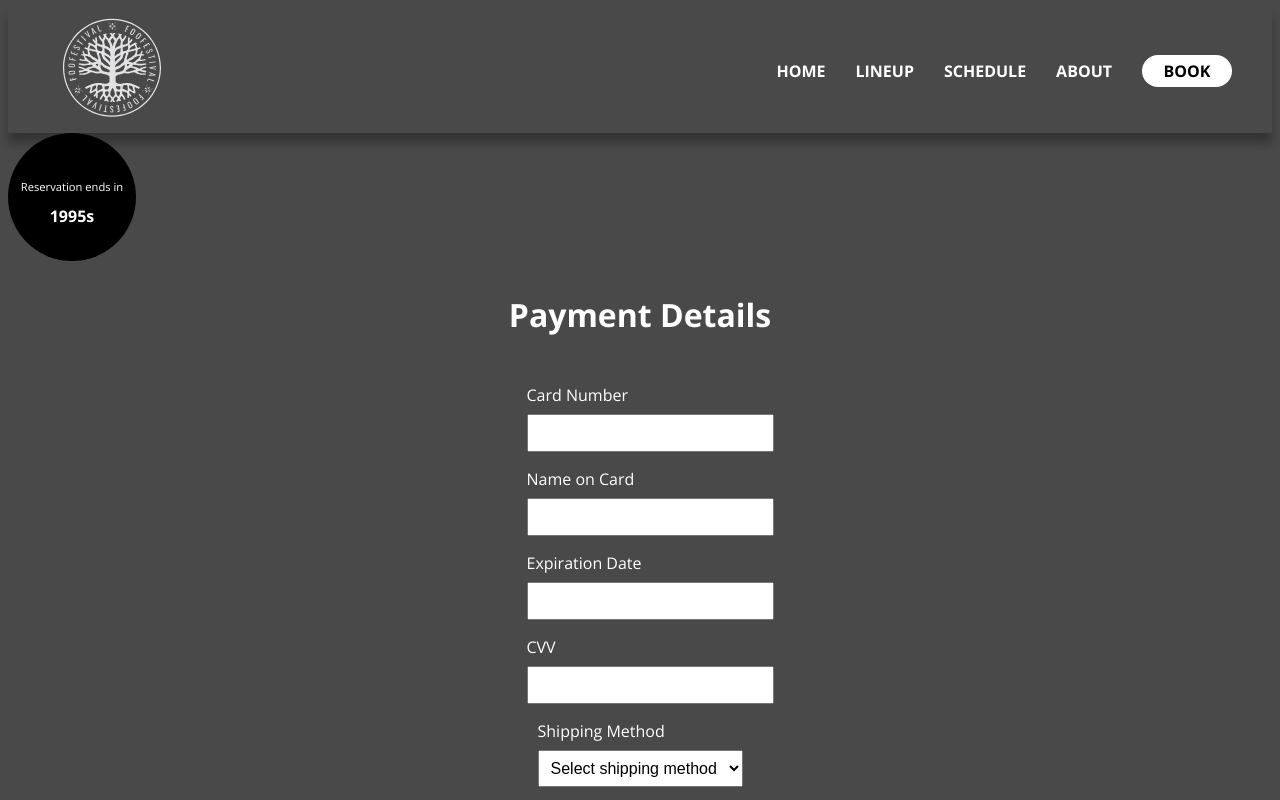
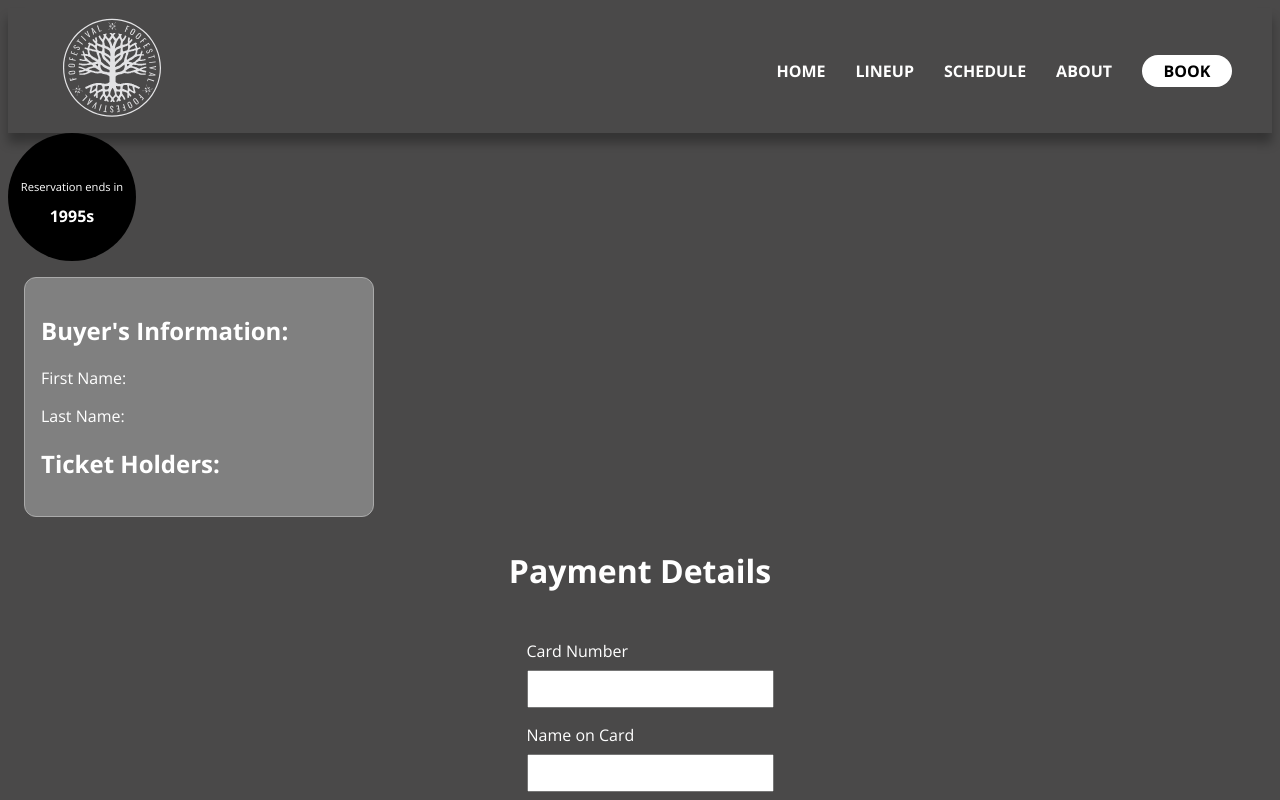
Before and after one commit to tombill143/foofest, a Next.js app: page /booking/payment in a window 1280 px wide. Shown: the top 800 px of the page. Built offline with nearby package versions, Linux system fonts and the light colour scheme.

Commit message:
sorted ticketHolders appearing in payment page.

```diff
--- a/src/pages/booking/payment.js
+++ b/src/pages/booking/payment.js
@@ -43,7 +43,7 @@ const Payment = () => {
       numTickets,
       numberOf2ManTents,
       numberOf3ManTents,
-      ticketHolder,
+      ticketHolderInfo,
       tickettype,
       shippingMethod,
     } = router.query;
@@ -61,7 +61,7 @@ const Payment = () => {
       numberOf2ManTents: numberOf2ManTents || "",
       numberOf3ManTents: numberOf3ManTents || "",
       tickettype: tickettype || "",
-      ticketHolder: ticketHolder || [],
+      ticketHolder: ticketHolderInfo ? JSON.parse(ticketHolderInfo) : [],
       shippingMethod: shippingMethod || "",
     }));
   }, [router.query]);
@@ -190,6 +190,18 @@ const Payment = () => {
       <Head></Head>
       <div>
         <Timer seconds={2000} />
+        <div className={styles.summarybox}>
+          <h2>Buyer's Information:</h2>
+          <p>First Name: {paymentData.firstname}</p>
+          <p>Last Name: {paymentData.lastname}</p>
+
+          <h2>Ticket Holders:</h2>
+          {paymentData.ticketHolder.map((ticketHolder, index) => (
+            <p key={index}>
+              Ticket Holder {index + 1}: {ticketHolder.ticketHolder}
+            </p>
+          ))}
+        </div>
         <h1 className={styles.paymentHeading}>Payment Details</h1>
         <form onSubmit={handleSubmit} className={styles.paymentForm}>
           {/* hidden fields for URL data */}
@@ -258,7 +270,7 @@ const Payment = () => {
             type="hidden"
             id="ticketHolder"
             name="ticketHolder"
-            value={paymentData.ticketHolder}
+            value={JSON.stringify(paymentData.ticketHolder)}
             onChange={handleChange}
           />
           {/* Existing payment form fields */}
--- a/src/styles/Booking.module.css
+++ b/src/styles/Booking.module.css
@@ -317,3 +317,12 @@
   width: 100%; /* Adjust the width as needed */
   max-width: 400px; /* Adjust the max-width as needed */
 }
+
+.summarybox {
+  background-color: gray;
+  margin: 1em;
+  padding: 1em;
+  width: 25%;
+  border-radius: 12px;
+  border: 1px solid #aaaaaa;
+}
```
Also changed, not shown: src/pages/booking/buyers_info.js (+10 -0 lines).
